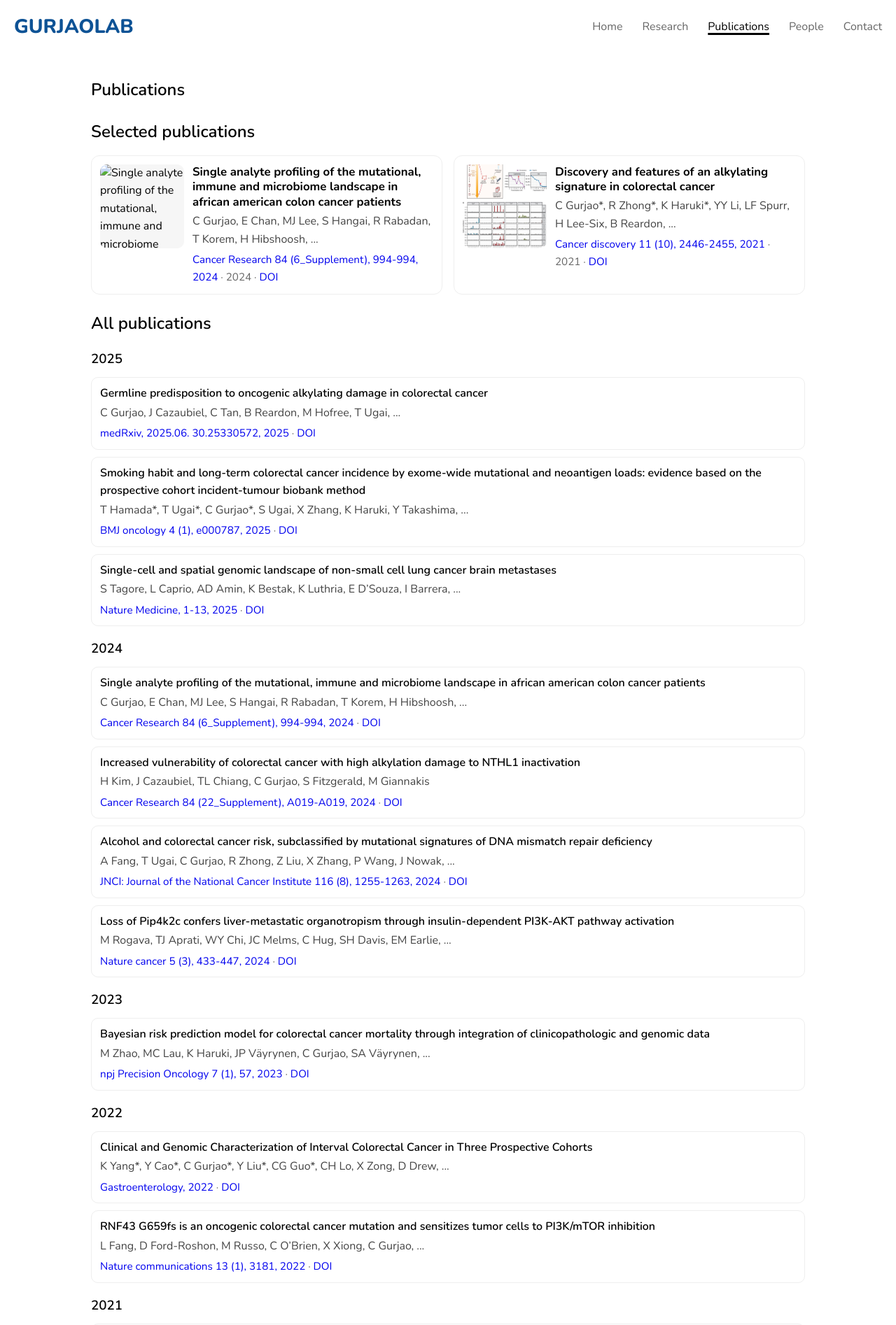
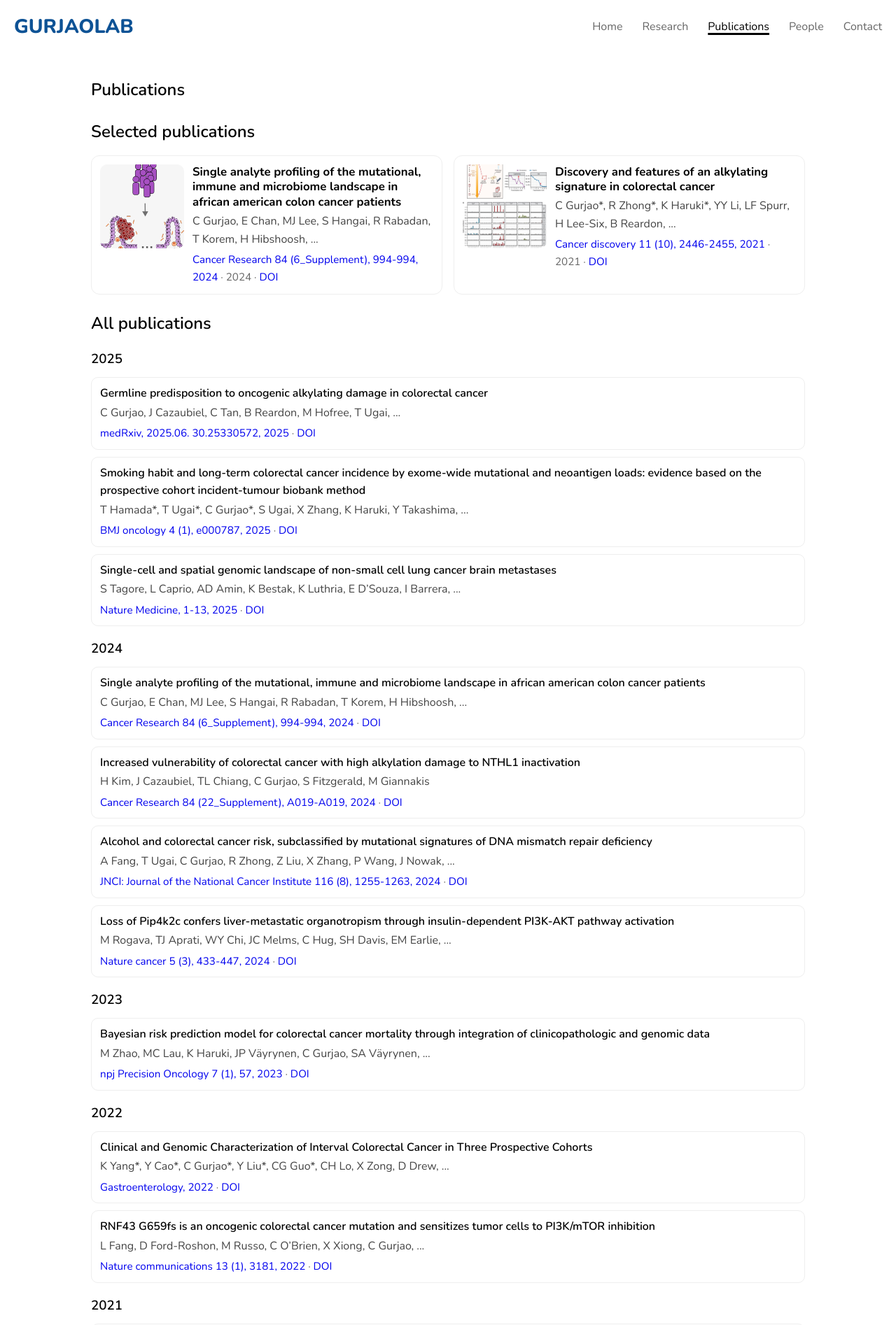
Before and after one commit to joseph-gad-code/Gurjao-Lab-Website, a Jekyll site: the page built from pages/publications/index.md, in a window 1280 px wide. Shown: the top 1894 px of the page at 70% size. Built offline with Jekyll 4.4.1, drawn with Linux system fonts in a browser that asks for light colours.

Commit message:
Update publications.yml

```diff
--- a/_data/publications.yml
+++ b/_data/publications.yml
@@ -62,7 +62,7 @@
   url: https://scholar.google.com/citations?view_op=view_citation&hl=en&user=m3rLfS4AAAAJ&citation_for_view=m3rLfS4AAAAJ:JV2RwH3_ST0C
   doi: ''
   selected_publication: true
-  image: "/assets/images/publiations/Paper_2025.png"
+  image: "/assets/images/publications/Paper_2025.png"
 - title: Bayesian risk prediction model for colorectal cancer mortality through integration
     of clinicopathologic and genomic data
   authors: M Zhao, MC Lau, K Haruki, JP Väyrynen, C Gurjao, SA Väyrynen, ...
```
